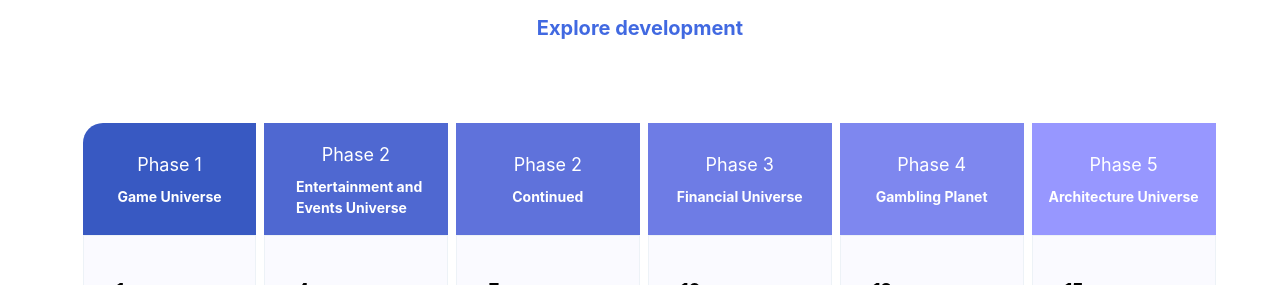
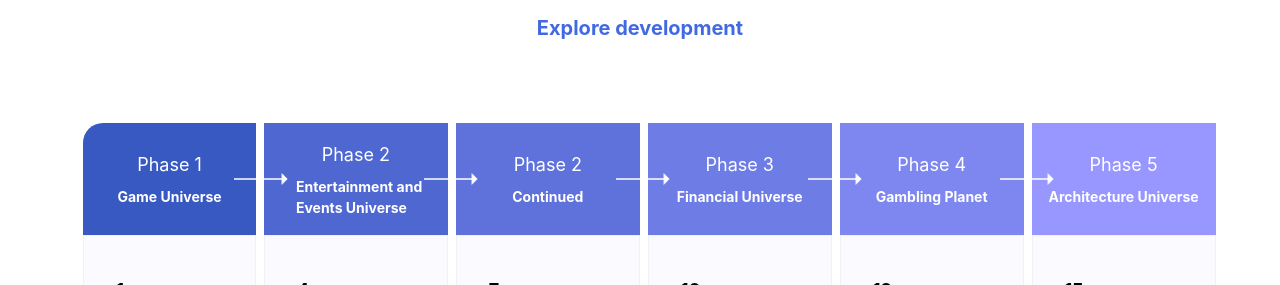
Before and after one commit to Noluverse-Technologies/landing-page-noluverse, a Next.js app: page / in a window 1280 px wide. Shown: the part 3020-3305 px from the top of the page. Built offline with nearby package versions, Linux system fonts and the light colour scheme.

Commit message:
DesktopNoluSaleRoadmap right arrow symbol image added

```diff
--- a/components/TokenSaleTerms.js
+++ b/components/TokenSaleTerms.js
@@ -1,83 +1,11 @@
-import {
-
-  Flex,
-  Image,
-  Text,
-  Show,
-  Hide,
-
-
-
-} from "@chakra-ui/react";
-
+import { Flex, Image, Text, Show, Hide } from "@chakra-ui/react";
 
 export default function TokenSaleTerms() {
   return (
+    /*      mother flex for all */
 
-    <>
-    {/*-------------- for md and large screen
-                    ------------------------------ */}
-
-    <Show above="sm">
-      {/*      mother flex for all start */}
-
-      <Flex w="100%" my="3rem">
-        {/*   flex for Token Sale Terms image  */}
-
-        <Flex w="50%" mt="1rem" px="5rem">
-        <Image  w="90%"src="tokensalesterm.png" alt="tokensalesterm" />
-        </Flex>
-
-        {/*  mother  flex for combined heading, paragraph, and crow salw and softcope  */}
-
-        <Flex w="50%" direction="column" pt="6rem">
-          {/*   flex for Token Sale Terms heading  */}
-
-          <Flex
-            alignItems="flex-start"
-            justifyContent="flex-start"
-            direction="column"
-          >
-            <Text fontSize="3xl" fontWeight="bold" color="#151855">
-              Token Sale Terms
-            </Text>
-
-            <Image mt="1rem" src="headingicon.png" alt="headingicon" />
-          </Flex>
-
-
-
-          {/*   flex for Token Sale Terms paragraph  */}
-
-          <Flex w="70%" my="2rem">
-            <Text fontSize="md" color="#000000">
-            We’re aiming to raise $5,000,000 through the sale of our valuable native token for users interested in becoming part of the Nolu project.
-            </Text>
-          </Flex>
-
-
-
-
-        </Flex>
-      </Flex>
-
-      {/*      mother flex for all end */}
-    </Show>
-
-
-
-
-
-       {/*--------------- for mobile
-                      ------------------------------ */}
-
-                      <Hide above="sm">
-                      {/*      mother flex for all */}
-
-                      <Flex direction="column" w="100vw" my="3rem">
+    <Flex direction="column" w="100vw" my="3rem">
       {/*   flex for terms heading  */}
-
-
 
       <Flex
         alignItems="center"
@@ -90,7 +18,7 @@ export default function TokenSaleTerms() {
           Token Sale Terms
         </Text>
 
-        <Image mt="1rem"  src="headingicon.png" alt="headingicon" />
+        <Image mt="1rem" src="headingicon.png" alt="headingicon" />
       </Flex>
 
       {/*   flex for terms paragraph  */}
@@ -148,12 +76,6 @@ export default function TokenSaleTerms() {
       <Flex w="100%" mt="2rem" alignItems="center" justifyContent="center">
         <Image w="90%" src="tokensalesterm.png" alt="tokensalesterm" />
       </Flex>
-
-
     </Flex>
-                      {/* mother flex for all  end  */}
-                    </Hide>
-                    </>
-
-                    );
+  );
 }
--- a/components/Tokenomics.js
+++ b/components/Tokenomics.js
@@ -1,98 +1,8 @@
-import { Flex, Image, Button, Text, Show, Hide} from "@chakra-ui/react";
+import { Flex, Image, Button, Text, Show, Hide } from "@chakra-ui/react";
 
 export default function Tokenomics() {
   return (
-    <>
-      {/*-------------- for md and large screen
-                      ------------------------------ */}
-
-      <Show above="sm">
-        {/*      mother flex for all start */}
-
-        <Flex w="100%" my="3rem">
-          {/*   flex for tokenomics image  */}
-
-          <Flex w="50%" mt="1rem" px="10rem">
-            <Image src="/tokenomicslg.png" alt="tokenomicslg" />
-          </Flex>
-
-          {/*  mother  flex for combined heading, paragraph, and button  */}
-
-          <Flex w="50%" direction="column" pt="6rem">
-            {/*   flex for tokenomics heading  */}
-
-            <Flex
-              alignItems="flex-start"
-              justifyContent="flex-start"
-              direction="column"
-            >
-              <Text fontSize="3xl" fontWeight="bold" color="#151855">
-                Tokenomics
-              </Text>
-
-              <Image mt="1rem" src="headingicon.png" alt="headingicon" />
-            </Flex>
-
-            {/*   flex for sub heading  */}
-
-            <Flex
-              alignItems="flex-start"
-              justifyContent="flex-start"
-              color={"black"}
-              direction="column"
-            >
-              <Text fontSize="2xl" my="1rem" fontWeight="bold" color="#4169E1">
-                Exchange
-              </Text>
-            </Flex>
-
-            {/*   flex for tokenomics paragraph  */}
-
-            <Flex w="70%">
-              <Text fontSize="md" color="#000000">
-                The NOLU token will be listed on decentralized exchanges that
-                support Binance’s BEP20 native tokens starting with Pancake
-                Swap. Pancake Swap offers an easy to use and accessible
-                ecosystem and will provide the yield farming platform for
-                Noluverse.
-              </Text>
-            </Flex>
-
-            <Flex pt="2rem">
-              <Button
-                w="20%"
-                borderRadius="0.5rem"
-                h="3.18rem"
-                colorScheme="pink"
-                variant="solid"
-                bgGradient="linear-gradient(135deg, #FE6684 -3.52%, #FFBB8E 100.09%);"
-              >
-                Buy Now
-              </Button>
-            </Flex>
-          </Flex>
-        </Flex>
-
-        {/*      mother flex for all end */}
-      </Show>
-
-
-
-
-
-
-
-
-
-
-
-
-
-      {/*--------------- for mobile
-                      ------------------------------ */}
-
-      <Hide above="sm">
-        {/*      mother flex for all */}
+    /*      mother flex for all */
 
     <Flex direction="column" my="3rem">
       {/*   flex for tokenomics heading  */}
@@ -129,23 +39,18 @@ export default function Tokenomics() {
 
       <Flex my="1rem" w="100%" alignItems="center" justifyContent="center">
         <Text fontSize="md" color="#000000">
-              The NOLU token will be listed on <br /> decentralized exchanges
-              that support <br /> Binance’s BEP20 native tokens starting <br />{" "}
-              with Pancake Swap. Pancake Swap offers <br /> an easy to use and
-              accessible ecosystem <br /> and will provide the yield farming
-              platform <br /> for Noluverse.
+          The NOLU token will be listed on <br /> decentralized exchanges that
+          support <br /> Binance’s BEP20 native tokens starting <br /> with
+          Pancake Swap. Pancake Swap offers <br /> an easy to use and accessible
+          ecosystem <br /> and will provide the yield farming platform <br />{" "}
+          for Noluverse.
         </Text>
       </Flex>
 
       {/*   flex for tokenomics image  */}
 
       <Flex w="100%" mt="1rem" alignItems="center" justifyContent="center">
-            <Image
-              w="80%"
-              src="tokenomics.png"
-              alt="termsman"
-              alignSelf="center"
-            />
+        <Image w="80%" src="tokenomics.png" alt="termsman" alignSelf="center" />
       </Flex>
 
       {/*   flex for tokenomics buttons  */}
@@ -163,8 +68,6 @@ export default function Tokenomics() {
         </Button>
       </Flex>
     </Flex>
-        {/* mother flex for all  end  */}
-      </Hide>
-    </>
+    /* mother flex for all  end  */
   );
 }
--- a/components/desktop/DesktopNoluSaleRoadmap.js
+++ b/components/desktop/DesktopNoluSaleRoadmap.js
@@ -41,7 +41,17 @@ export default function DesktopNoluSaleRoadmap() {
             direction="column"
             alignItems="center"
             justifyContent="center"
+            position="relative"
           >
+            {/*   right arrow icon for phase 1  heading part and phase 2 heading part */}
+            <Image
+              w="3.40rem"
+              h="0.75rem"
+              src="rightarrow.png"
+              alt="rightarrow"
+              position="absolute"
+              right="-2rem"
+            />
             <Text fontSize="lg" color="#FFFFFF">
               Phase 1
             </Text>
@@ -183,7 +193,18 @@ export default function DesktopNoluSaleRoadmap() {
             direction="column"
             alignItems="center"
             justifyContent="center"
+            position="relative"
           >
+            {/*   right arrow icon for phase 2  heading part and phase 2 continued heading part */}
+            <Image
+              w="3.40rem"
+              h="0.75rem"
+              src="rightarrow.png"
+              alt="rightarrow"
+              position="absolute"
+              left="-2rem"
+            />
+
             <Text fontSize="lg" color="#FFFFFF">
               Phase 2
             </Text>
@@ -219,8 +240,7 @@ export default function DesktopNoluSaleRoadmap() {
 
               <Text fontSize="lg" color="#000000">
                 <strong>Fantasy sport events</strong> <br />
-                Basketball and Football |
-                Soccer
+                Basketball and Football | Soccer
               </Text>
             </Flex>
 
@@ -249,7 +269,18 @@ export default function DesktopNoluSaleRoadmap() {
             direction="column"
             alignItems="center"
             justifyContent="center"
+            position="relative"
           >
+            {/*   right arrow icon for phase   heading part 3 and   heading part phase 2 continued */}
+            <Image
+              w="3.40rem"
+              h="0.75rem"
+              src="rightarrow.png"
+              alt="rightarrow"
+              position="absolute"
+              left="-2rem"
+            />
+
             <Text fontSize="lg" color="#FFFFFF">
               Phase 3
             </Text>
@@ -304,7 +335,18 @@ export default function DesktopNoluSaleRoadmap() {
             direction="column"
             alignItems="center"
             justifyContent="center"
+            position="relative"
           >
+            {/*   right arrow icon for phase 4  heading part and phase 3 heading part */}
+            <Image
+              w="3.40rem"
+              h="0.75rem"
+              src="rightarrow.png"
+              alt="rightarrow"
+              position="absolute"
+              left="-2rem"
+            />
+
             <Text fontSize="lg" color="#FFFFFF">
               Phase 4
             </Text>
@@ -369,7 +411,17 @@ export default function DesktopNoluSaleRoadmap() {
             direction="column"
             alignItems="center"
             justifyContent="center"
+            position="relative"
           >
+            {/*   right arrow icon for phase 5  heading part and phase 4 heading part */}
+            <Image
+              w="3.40rem"
+              h="0.75rem"
+              src="rightarrow.png"
+              alt="rightarrow"
+              position="absolute"
+              left="-2rem"
+            />
             <Text fontSize="lg" color="#FFFFFF">
               Phase 5
             </Text>
```
Also changed, not shown: components/desktop/DesktopHeroSection.js (+8 -25 lines), pages/index.js (+10 -12 lines), public/rightarrow.png (added). Lines whose indentation alone changed are shown as unchanged.
